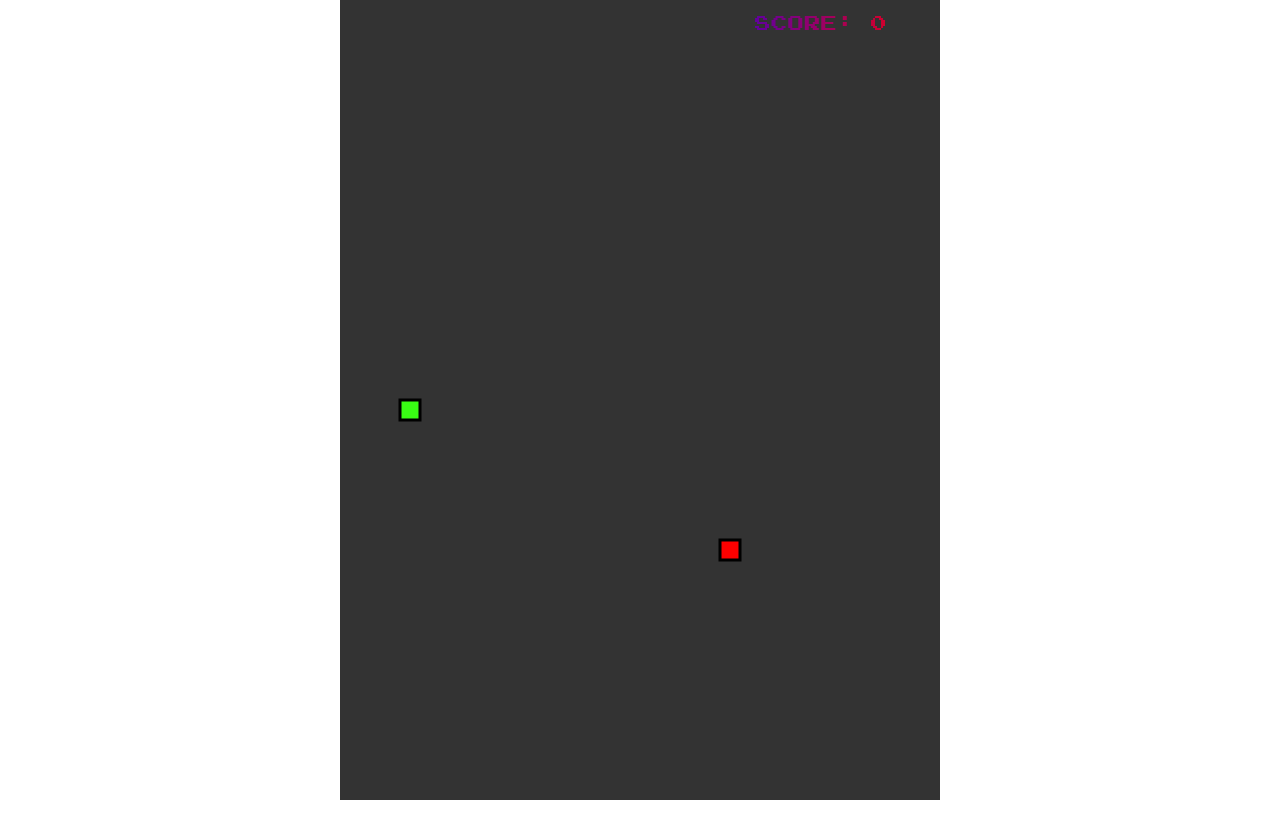
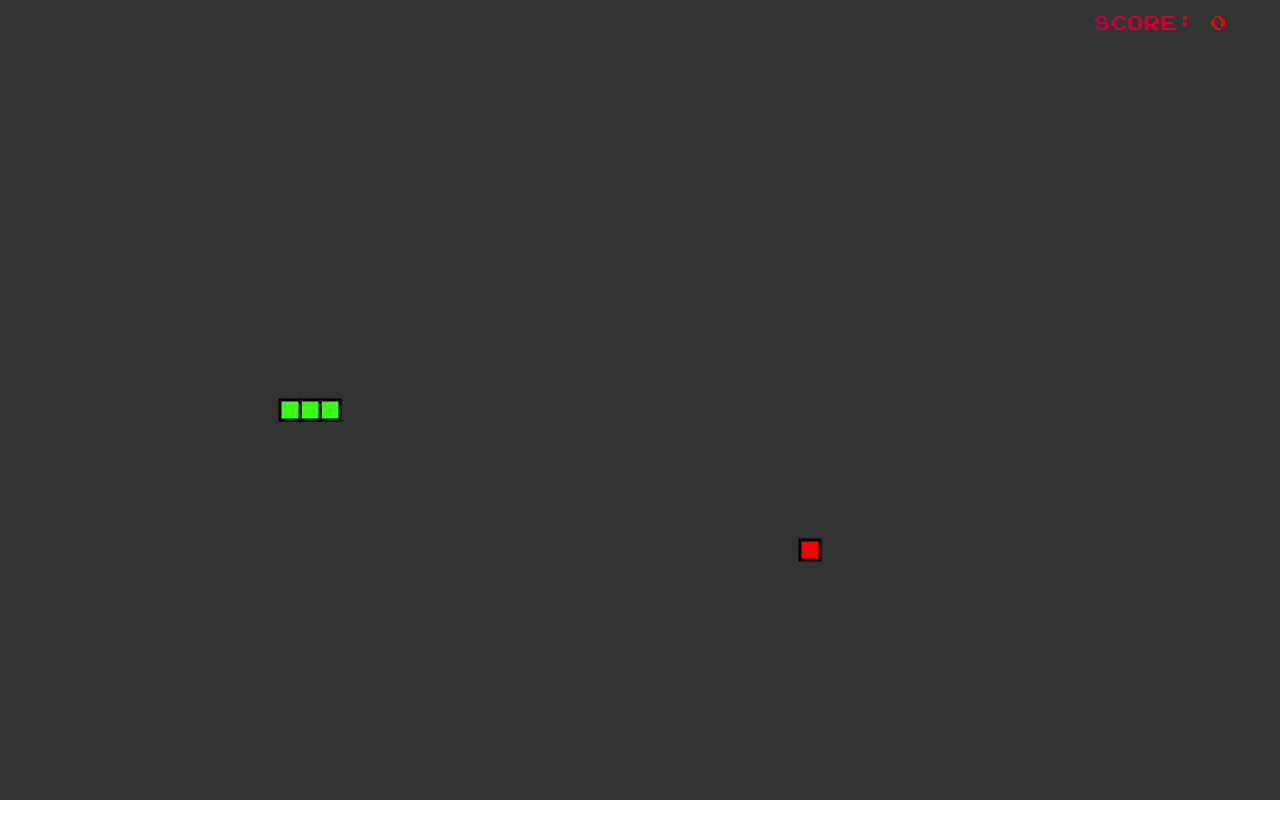
Before and after one commit to Soupaul/Snake-Game, a plain HTML site: page index.html in a window 1280 px wide. After the commit the page ends 804 px from the top, so only its background shows below. Drawn offline with Linux system fonts and the light colour scheme.

Commit message:
[UPDATE] Dynamic Resizing of canvas enabled

```diff
--- a/game.js
+++ b/game.js
@@ -16,35 +16,37 @@ let eat;
 let FONT_NAME;
 
 
+// Resizing the canvas on window resize
+window.addEventListener("resize",function(){
+
+    init();
+
+});
+
 // Adding an event listener for key presses.
 window.addEventListener("keydown",function(evt){
     if(evt.key === " "){
-        evt.preventDefault()
-        scrollTo(0,0)
+        evt.preventDefault();
         isPaused = !isPaused;
         showPaused();
     }
     else if(evt.key === "ArrowUp"){
-        evt.preventDefault()
-        scrollTo(0,0)
+        evt.preventDefault();
         if(snake.velY != 1 && snake.x >= 0 && snake.x <= width && snake.y >= 0 && snake.y <= height)
             snake.dir(0,-1);
     }
     else if(evt.key === "ArrowDown"){
-        evt.preventDefault()
-        scrollTo(0,0)
+        evt.preventDefault();
         if(snake.velY != -1 && snake.x >= 0 && snake.x <= width && snake.y >= 0 && snake.y <= height)
             snake.dir(0,1);
     }
     else if(evt.key === "ArrowLeft"){
-        evt.preventDefault()
-        scrollTo(0,0)
+        evt.preventDefault();
         if(snake.velX != 1 && snake.x >= 0 && snake.x <= width && snake.y >= 0 && snake.y <= height)
             snake.dir(-1,0);
     }
     else if(evt.key === "ArrowRight"){
-        evt.preventDefault()
-        scrollTo(0,0)
+        evt.preventDefault();
         if(snake.velX != -1 && snake.x >= 0 && snake.x <= width && snake.y >= 0 && snake.y <= height)
             snake.dir(1,0);
     }
@@ -92,7 +94,7 @@ function showScore(){
 
     ctx.textAlign = "center";
     ctx.font = `20px "${FONT_NAME}"`;
-    var gradient = ctx.createLinearGradient(0, 0, canvas.width, 0);
+    var gradient = ctx.createLinearGradient(0, 0, width, 0);
     gradient.addColorStop("0.5", "blue");
     gradient.addColorStop("1.0", "red")
     ctx.fillStyle = gradient;
@@ -105,7 +107,7 @@ function showPaused(){
 
     ctx.textAlign = "center";
     ctx.font = `35px "${FONT_NAME}"`;
-    var gradient = ctx.createLinearGradient(0, 0, canvas.width, 0);
+    var gradient = ctx.createLinearGradient(0, 0, width, 0);
     gradient.addColorStop("0", "white");
     gradient.addColorStop("0.5", "green");
     gradient.addColorStop("1.0", "blue")
@@ -122,7 +124,7 @@ class Snake{
 
         this.x = pos.x;
         this.y = pos.y;
-        this.tail = [];
+        this.tail = [{x: pos.x - tileSize,y: pos.y},{x: pos.x - tileSize*2,y: pos.y}];
         this.velX = 1;
         this.velY = 0;
         this.color = color;
@@ -259,10 +261,13 @@ class Food{
 // Initialization of the game objects.
 function init(){
 
-    width = 600;
-    height = 800;
+    tileSize = 20;
+
+    // Dynamically controlling the size of canvas.
+    width = tileSize * Math.floor(window.innerWidth/tileSize);
+    height = tileSize * Math.floor(window.innerHeight/tileSize);;
+
     fps = 10;
-    tileSize = 20;
 
     then = Date.now();
     startTime = then;
@@ -272,13 +277,14 @@ function init(){
     canvas.width = width;
     canvas.height = height;
     ctx = canvas.getContext("2d");
+    console.log(canvas);
 
     FONT_NAME = '8bit';
     eat = new Audio('./resources/audio/eat.mp3');
     die = new Audio('./resources/audio/die.mp3');
     isPaused = false;
     score = 0;
-    snake = new Snake({x: width/2,y: height/2},"#39ff14");
+    snake = new Snake({x: tileSize * Math.floor(width/(2*tileSize)),y: tileSize * Math.floor(height/(2*tileSize))},"#39ff14");
     food = new Food(spawnLocation(),"red");
 
 }
@@ -330,9 +336,12 @@ function update(){
 
 // The actual game function.
 function game(){
+
     init();
+
     // The game loop.
     update();
+
 }
 
 game();
--- a/index.html
+++ b/index.html
@@ -9,14 +9,8 @@
         *{
             margin: 0;
             padding: 0;
-            overflow: auto;
+            overflow: hidden;
             box-sizing: border-box;
-        }
-        #game{
-            margin: 0 auto;
-            text-align: center;
-            width: 650px;
-            height: 850px;
         }
         canvas{
             background-color: #333;
@@ -32,9 +26,7 @@
 </head>
 <body>
 
-    <div id="game">
-        <canvas id="game-area"></canvas>
-    </div>
+    <canvas id="game-area"></canvas>
     <script type="text/javascript" src="game.js"></script>
 
 </body>
```
